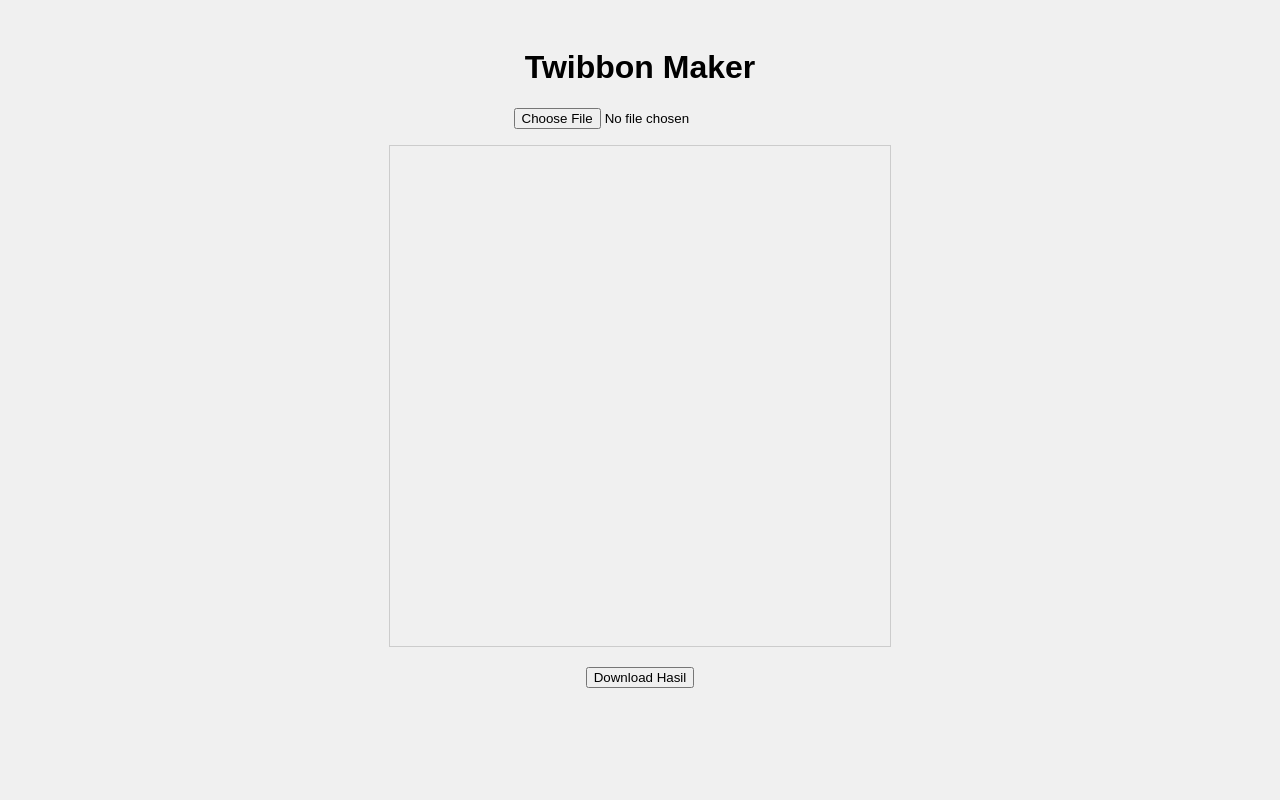
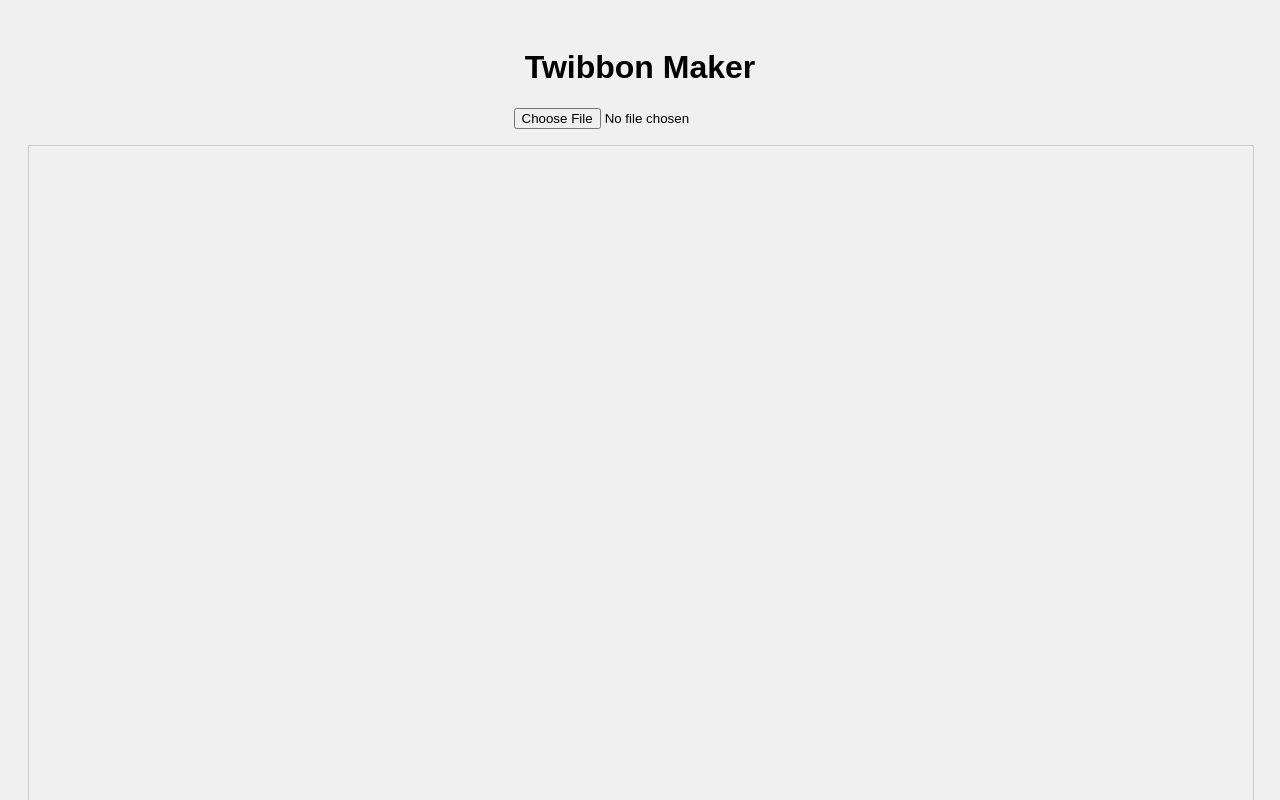
Before and after one commit to xtcodes/twibbon-apk, a plain HTML site: page index.html in a window 1280 px wide. Shown: the top 800 px of the page. Drawn offline with Linux system fonts and the light colour scheme.

Commit message:
Update style.css

```diff
--- a/style.css
+++ b/style.css
@@ -5,6 +5,6 @@ body {
   padding: 20px;
 }
 canvas {
-  wudth: 100%;
+  width: 100%;
   border: 1px solid #ccc;
 }
```
